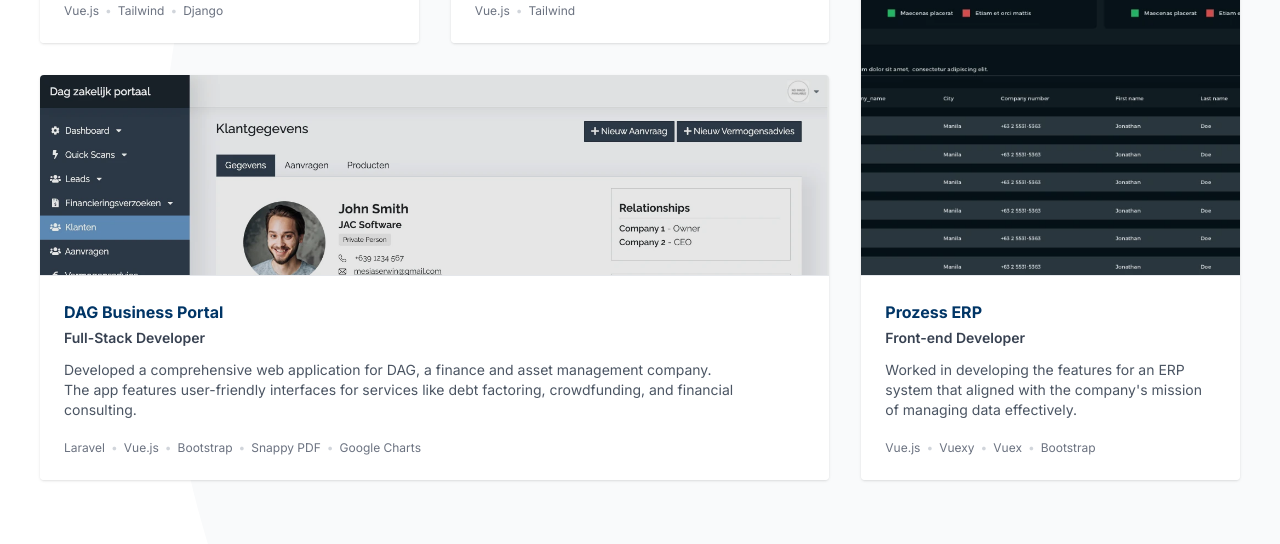
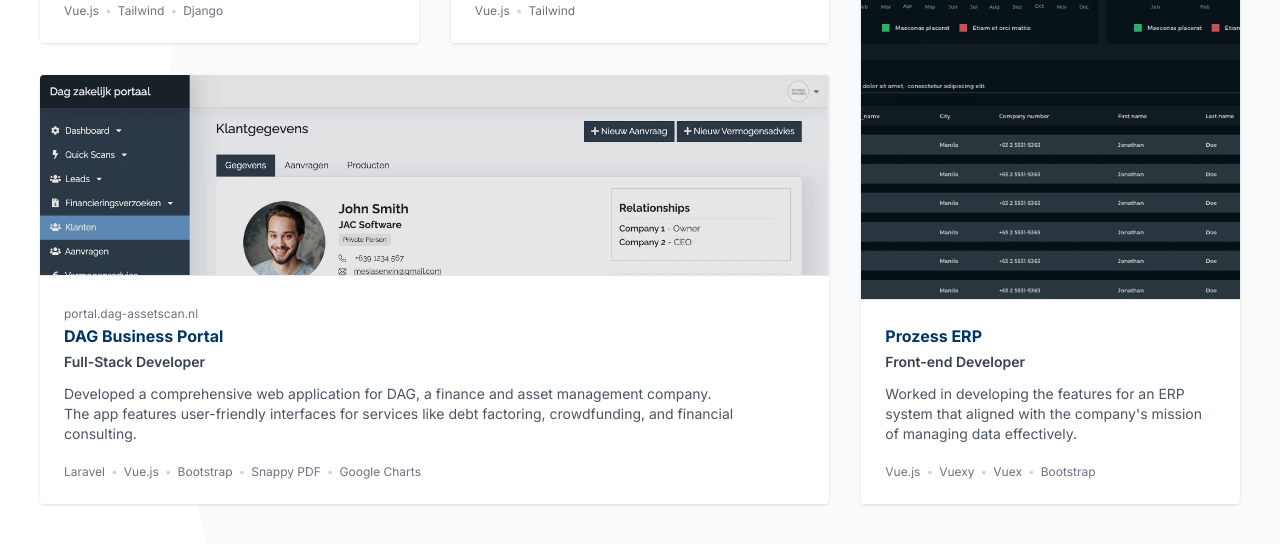
Before and after one commit to erwinmesi/v2.mesi.dev, a Next.js app: page / in a window 1280 px wide. Shown: the part 4556-5100 px from the top of the page. Built offline with nearby package versions, Linux system fonts and the light colour scheme.

Commit message:
feat(dag): add url

```diff
--- a/app/configs/projects.ts
+++ b/app/configs/projects.ts
@@ -73,8 +73,8 @@
     show: true,
     active: true,
     name: 'DAG Business Portal',
-    domain: null,
-    url: null,
+    domain: 'portal.dag-assetscan.nl',
+    url: 'https://dutchassetsgroup.nl',
     role: 'Full-Stack Developer',
     thumbnail: dag.src,
     thumbnailClass: 'h-[300px] md:h-full lg:h-[200px]',
```
